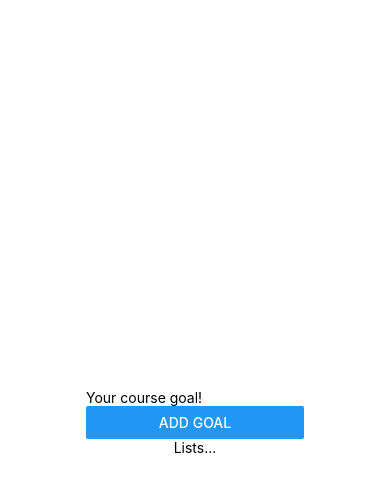
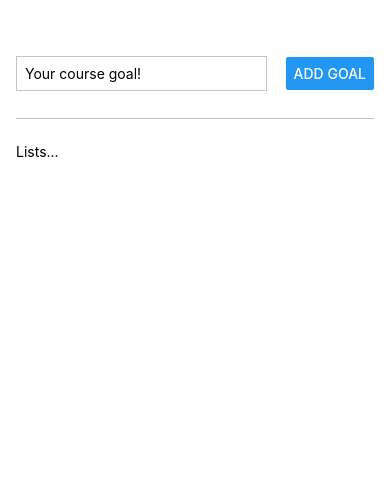
Before and after one commit to 1sh1vam/ReactNativePractice, a React Native app: screen / in a window 390 px wide. Shown: the top 492 px of the page. Built offline with nearby package versions, Linux system fonts and the light colour scheme.

Commit message:
using the flex layout to style app

```diff
--- a/App.js
+++ b/App.js
@@ -7,7 +7,7 @@ export default function App() {
         <TextInput placeholder='Your course goal!' style={styles.textInput} />
         <Button title='Add Goal' />
       </View>
-      <View>
+      <View style={styles.goalsContainer}>
         <Text>Lists...</Text>
       </View>
     </View>
@@ -17,8 +17,26 @@ export default function App() {
 const styles = StyleSheet.create({
   container: {
     flex: 1,
-    backgroundColor: '#fff',
+    paddingTop: 30,
+    paddingHorizontal: 16,
+  },
+  inputContainer: {
+    flexDirection: 'row',
+    justifyContent: 'space-between',
     alignItems: 'center',
-    justifyContent: 'center',
+    marginBottom: 24,
+    borderBottomColor: '#c4c4c4',
+    borderBottomWidth: 1,
+    flex: 1,
   },
+  textInput: {
+    width: '70%',
+    borderColor: '#c4c4c4',
+    borderWidth: 1,
+    marginRight: 8,
+    padding: 8,
+  },
+  goalsContainer: {
+    flex: 8,
+  }
 });
```
